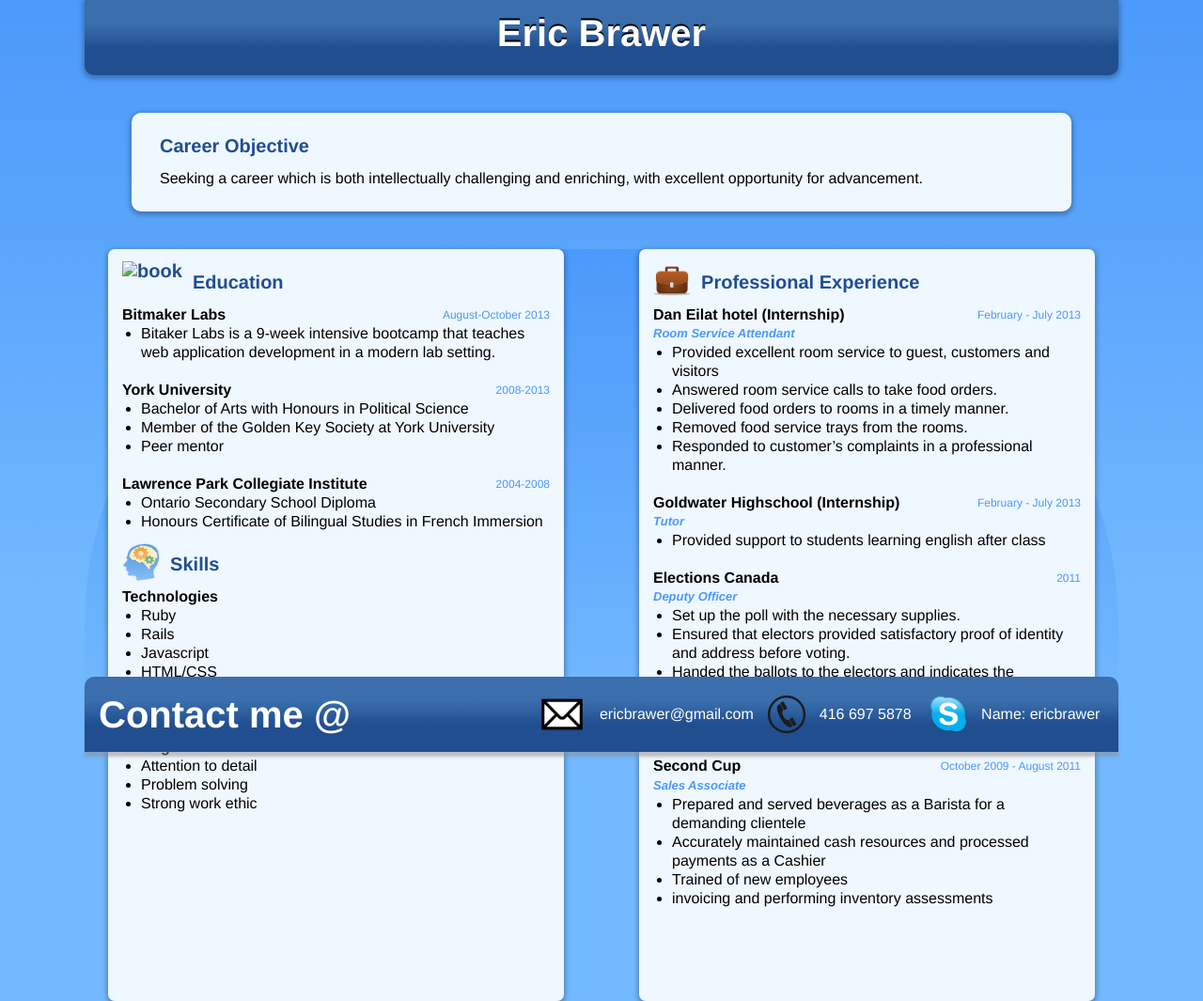
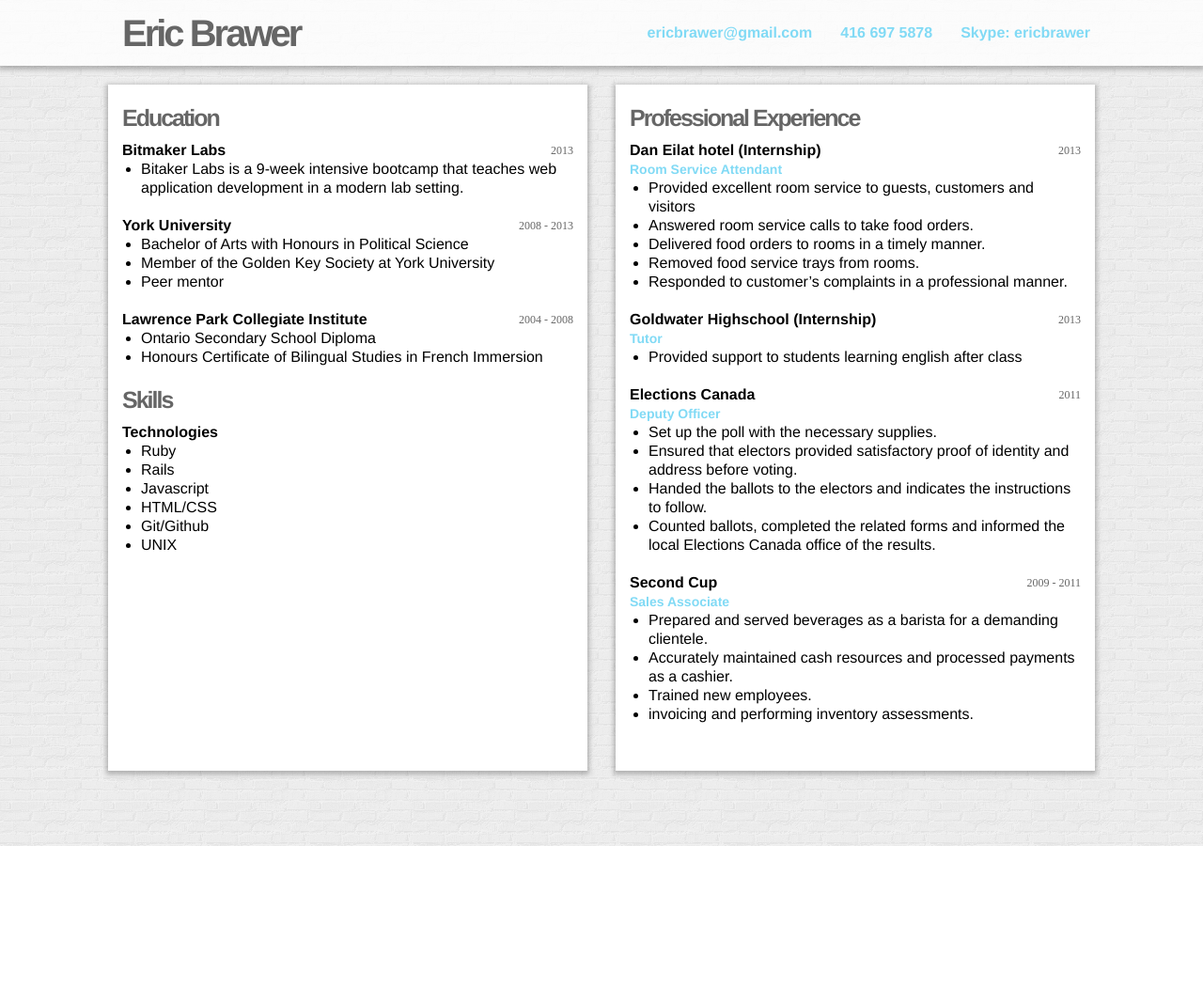
Before and after one commit to eabrawer/Resume, a plain HTML site: page index.html in a window 1280 px wide. Shown: the top 1065 px of the page at 94% size. After the commit the page ends 900 px from the top, so only its background shows below. Drawn offline with Linux system fonts and the light colour scheme.

Commit message:
Improved Resume

```diff
--- a/index.html
+++ b/index.html
@@ -8,29 +8,34 @@
 
 <body>
 
-	<div id="container">
-
 	<div id="header">
 
 		<div id="namebox">
 			<div id="name">
 				<h1>Eric Brawer</h1>
 			</div>
+			<div id="contact">
+
+				<div class="skype">
+					Skype: ericbrawer
+				</div>
+				<div class="phone">
+					416 697 5878
+				</div>
+				<div class="email">
+					<a href="mailto:ericbrawer@gmail.com?">ericbrawer@gmail.com</a>
+				</div>
+
+
+
+
+
+			</div>
 		</div>
 
 	</div>
 
-		<div id="goals">
-
-			<div class="sectiontitle">
-				<h2>Career Objective</h2>
-			</div>
-
-			<div class="information">
-				<p>Seeking a career which is both intellectually challenging and enriching, with excellent opportunity for advancement.</p>
-			</div>
-
-		</div>
+	<div id="container">
 
 		<div id="main">
 
@@ -38,13 +43,13 @@
 
 				<div class="sectiontitle">
 					<span class="title">
-					<img src="images/graduate.png" alt="book" width="40px" height="40px">
+					<!-- <img src="images/graduate.png" alt="book" width="40px" height="40px"> -->
 					</span>
-					<h2>&nbsp;&nbsp;Education</h2>
+					<h2>Education</h2>
 				</div>
 
 				<div class="information">
-					<span class="year"><p>August-October 2013</p></span>
+					<span class="year"><p>2013</p></span>
 					<ul>
 						<div class="name"><h3>Bitmaker Labs</h3></div>
 						<li>Bitaker Labs is a 9-week intensive bootcamp that teaches web application development in a modern lab setting.</li>
@@ -52,7 +57,7 @@
 
 					<br />
 
-					<span class="year"><p>2008-2013</p></span>
+					<span class="year"><p>2008 - 2013</p></span>
 					<ul>
 						<div class="name"><h3>York University</h3></div>
 						<li>Bachelor of Arts with Honours in Political Science</li>
@@ -62,7 +67,7 @@
 
 					<br />
 
-					<span class="year"><p>2004-2008</p></span>
+					<span class="year"><p>2004 - 2008</p></span>
 					<ul>
 						<div class="name"><h3>Lawrence Park Collegiate Institute</h3></div>
 						<li>Ontario Secondary School Diploma</li>
@@ -73,9 +78,9 @@
 
 				<div class="sectiontitle">
 					<span class="title">
-						<img src="images/brain.png" alt="skill" width="40px" height="40px">
+						<!-- <img src="images/brain.png" alt="skill" width="40px" height="40px"> -->
 					</span>
-					<h2>&nbsp;&nbsp;Skills</h2>
+					<h2>Skills</h2>
 				</div>
 
 				<div class="information">
@@ -90,13 +95,6 @@
 					</ul>
 
 					<br />
-
-					<ul>
-						<div class="name"><h3>Strengths</h3></div>
-						<li>Attention to detail</li>
-						<li>Problem solving</li>
-						<li>Strong work ethic</li>
-					</ul>
 				</div>
 
 			</div>
@@ -105,26 +103,26 @@
 
 				<div class="sectiontitle">
 					<span class="title">
-					<img src="images/briefcase.png" alt="exp" width="40px" height="40px">
+					<!-- <img src="images/briefcase.png" alt="exp" width="40px" height="40px"> -->
 					</span>
-					<h2>&nbsp;&nbsp;Professional Experience</h2>
+					<h2>Professional Experience</h2>
 				</div>
 
 				<div class="information">
-					<span class="year"><p>February - July 2013</p></span>
+					<span class="year"><p>2013</p></span>
 					<ul>
 						<div class="name"><h3>Dan Eilat hotel (Internship)</h3></div>
 						<span class="worktitle"><p>Room Service Attendant</p></span>
-							<li>Provided excellent room service to guest, customers and visitors</li>
+							<li>Provided excellent room service to guests, customers and visitors</li>
 							<li>Answered room service calls to take food orders.</li>
 							<li>Delivered food orders to rooms in a timely manner.</li>
-							<li>Removed food service trays from the rooms.</li>
+							<li>Removed food service trays from rooms.</li>
 							<li>Responded to customer&#146;s complaints in a professional manner.</li>
 					</ul>
 
 					<br />
 
-					<span class="year"><p>February - July 2013</p></span>
+					<span class="year"><p>2013</p></span>
 					<ul>
 						<div class="name"><h3>Goldwater Highschool (Internship)</h3></div>
 						<span class="worktitle"><p>Tutor</p></span>
@@ -140,19 +138,19 @@
 							<li>Set up the poll with the necessary supplies.</li>
 							<li>Ensured that electors provided satisfactory proof of identity and address before voting.</li>
 							<li>Handed the ballots to the electors and indicates the instructions to follow.</li>
-							<li>Counted the ballots, completed the related forms and informed the local Elections Canada office of the results.</li>
+							<li>Counted ballots, completed the related forms and informed the local Elections Canada office of the results.</li>
 					</ul>
 
 					<br />
 
-					<span class="year"><p>October 2009 - August 2011</p></span>
+					<span class="year"><p>2009 - 2011</p></span>
 					<ul>
 						<div class="name"><h3>Second Cup</h3></div>
 						<span class="worktitle">Sales Associate</span>
-						<li>Prepared and served beverages as a Barista for a demanding clientele</li>
-						<li>Accurately maintained cash resources and processed payments as a Cashier</li>
-						<li>Trained of new employees</li>
-						<li>invoicing and performing inventory assessments</li>
+						<li>Prepared and served beverages as a barista for a demanding clientele.</li>
+						<li>Accurately maintained cash resources and processed payments as a cashier.</li>
+						<li>Trained new employees.</li>
+						<li>invoicing and performing inventory assessments.</li>
 					</ul>
 				</div>
 
@@ -160,7 +158,8 @@
 
 		</div>
 
-		<div id="footer">
+	</div>
+<!-- 	<div id="footer">
 		<div id="namebox">
 
 			<div class="footertext2">
@@ -192,9 +191,6 @@
 			</div>
 
 		</div>
-		</div>
-
-	</div>
-
+	</div> -->
 </body>
 </html>
--- a/style.css
+++ b/style.css
@@ -32,14 +32,15 @@
 }
 
 body {
-	background-image: linear-gradient(bottom, #73B9FF 45%, #4B99FA 100%);
+/*	background-image: linear-gradient(bottom, #73B9FF 45%, #4B99FA 100%);
 	background-image: -o-linear-gradient(bottom, #73B9FF 45%, #4B99FA 100%);
 	background-image: -moz-linear-gradient(bottom, #73B9FF 45%, #4B99FA 100%);
 	background-image: -webkit-linear-gradient(bottom, #73B9FF 45%, #4B99FA 100%);
 	background-image: -ms-linear-gradient(bottom, #73B9FF 45%, #4B99FA 100%);
-	background-color: #73b9ff;
+	background-color: #73b9ff;*/
 	font-family: helvetica;
 	line-height: 20px;
+	background-image:url('images/brickwall.png');
 }
 
 #container {
@@ -56,8 +57,9 @@
 }
 
 .sectiontitle {
-	color: #204E8F;
-	font-size: 20px;
+	color: #666;
+	font-size: 25px;
+	letter-spacing: -2px;
 	font-weight: bold;
 	margin: 25px 0 15px 15px;
 }
@@ -66,80 +68,120 @@
 /* header */
 
 #header {
-	background-image: linear-gradient(bottom, #204E8F 36%, #3A6EAC 68%);
+/*	background-image: linear-gradient(bottom, #204E8F 36%, #3A6EAC 68%);
 	background-image: -o-linear-gradient(bottom, #204E8F 36%, #3A6EAC 68%);
 	background-image: -moz-linear-gradient(bottom, #204E8F 36%, #3A6EAC 68%);
 	background-image: -webkit-linear-gradient(bottom, #204E8F 36%, #3A6EAC 68%);
-	background-image: -ms-linear-gradient(bottom, #204E8F 36%, #3A6EAC 68%);
-	background-color: #0c286e;
-	border-bottom-right-radius: 10px;
-	border-bottom-left-radius: 10px;
+	background-image: -ms-linear-gradient(bottom, #204E8F 36%, #3A6EAC 68%);*/
+/*	background-color: #fff;
+*//*	border-bottom-right-radius: 10px;
+	border-bottom-left-radius: 10px;*/
 	box-shadow: 0px 2px 5px 2px rgba(0, 0, 0, 0.25);
-	height: 80px;
-	width: 1100px;
-
+	height: 70px;
+	width: 100%;
+	background:rgba(255,255,255, 0.8);
+	position: fixed;
 }
 
 #namebox {
 	border-radius-bottom: 10px;
-	float: left;
+	float: center;
 	height: 120px;
 	width: 1100px;
+	margin-left: auto;
+	margin-right: auto;
 }
 
 #name {
 	text-align: center;
+	float: left;
+	margin-left: 40px;
 }
 #name h1 {
-	color: white;
+	color: #666;
 	font-size: 40px;
+	letter-spacing: -3px;
 	font-weight: bold;
 	margin: 25px 0 0 0;
-	text-shadow: 0px -2px 0px black;
+/*	text-shadow: 0px -2px 0px black;
+*/}
+
+#contact {
+	float: right;
+	margin-right: 30px;
+	color: #81DAF5;
+	padding-top: 25px;
+	font-weight: bold;
 }
 
+#contact a {
+	color: #81DAF5;
+	font-weight: bold;
+}
+
+#contact a:hover {
+	color: #666;
+}
+
+.email {
+	float: right;
+}
+
+.phone {
+	float: right;
+	margin-left: 30px;
+}
+
+.skype {
+	float: right;
+	margin-left: 30px;
+}
 
 /* Goals/Qualifications */
 
 #goals {
-	background-color: #EFF7FF;
-	box-shadow: 0px 2px 5px 2px rgba(0, 0, 0, 0.25);
-	border-radius: 10px;
+/*	background-color: #EFF7FF;*/
+/*	box-shadow: 0px 2px 5px 2px rgba(0, 0, 0, 0.25);*/
+/*	border-radius: 10px;*/
 	float: left;
 	height: 90px;
-	margin:0px 0 40px 50px;
+	margin:0px 0 0px 25px;
 	padding: 0px 15px 15px 15px;
-	width: 970px;
+	width: 1020px;
+	border: 1px solid #CCC;
+	background-color: #FFF;
 }
 
 /* body */
 
 .column {
 	background-color: #EFF7FF;
-	border-radius: 7px;
+/*	border-radius: 7px;*/
 	box-shadow: 0px 2px 5px 2px rgba(0, 0, 0, 0.25);
-	height: 800px;
+	height: 730px;
 	padding: 0 15px 0 0;
 	margin: 20px;
-	width: 470px;
-}
+	width: 495px;
+	background-color: #fff;
+/*	border: 1px solid #CCC;
+*/}
 
 .col1 {
 	float: left;
-	margin: 0 0 0 25px;
+	margin: 90px 0 0 25px;
 }
 
 .col2 {
 	float: right;
-	margin: 0 25px 0 0;
+	margin: 90px 25px 0 0;
 }
 
  #main {
- 	background-image: linear-gradient(bottom, #73B9FF 45%, #4B99FA 100%);
+/* 	background-image: linear-gradient(bottom, #73B9FF 45%, #4B99FA 100%);
 	background-image: -o-linear-gradient(bottom, #73B9FF 45%, #4B99FA 100%);
 	background-image: -moz-linear-gradient(bottom, #73B9FF 45%, #4B99FA 100%);
 	background-image: -webkit-linear-gradient(bottom, #73B9FF 45%, #4B99FA 100%);
-	background-image: -ms-linear-gradient(bottom, #73B9FF 45%, #4B99FA 100%);
+	background-image: -ms-linear-gradient(bottom, #73B9FF 45%, #4B99FA 100%);*/
 	border-radius: 400px;
  	box-shadow: ;
  	float: left;
@@ -156,37 +198,39 @@
 
 .title {
 	float: left;
-	margin-top: -12px;
-}
+/*	margin-top: -12px;
+*/}
 
 .year {
 	float: right;
 	font-size: 12px;
-	color: #4B99FA;
+	color: #666;
+	font-family: 'helveticaneue-bold';
+	text-transform: uppercase;
 }
 
 .worktitle {
-	color: #4B99FA;
+	color: #81DAF5;
 	font-weight: bold;
-	font-size: 13px;
-	font-style: italic;
+	font-size: 14px;
 }
 
 /* footer */
 
 #footer {
-	background-image: linear-gradient(bottom, #204E8F 36%, #3A6EAC 68%);
+/*	background-image: linear-gradient(bottom, #204E8F 36%, #3A6EAC 68%);
 	background-image: -o-linear-gradient(bottom, #204E8F 36%, #3A6EAC 68%);
 	background-image: -moz-linear-gradient(bottom, #204E8F 36%, #3A6EAC 68%);
 	background-image: -webkit-linear-gradient(bottom, #204E8F 36%, #3A6EAC 68%);
-	background-image: -ms-linear-gradient(bottom, #204E8F 36%, #3A6EAC 68%);
-	border-top-right-radius: 10px;
-	border-top-left-radius: 10px;
+	background-image: -ms-linear-gradient(bottom, #204E8F 36%, #3A6EAC 68%);*/
+/*	border-top-right-radius: 10px;
+	border-top-left-radius: 10px;*/
 	bottom: 0px;
-	box-shadow: 0 5px 3px rgba(138, 138, 138, 0.5);
+	/*box-shadow: 0 5px 3px rgba(138, 138, 138, 0.5);*/
 	height: 80px;
 	position:fixed;
-	width: 1100px;
+	width: 100%;
+	background:rgba(255,255,255, 0.8);
 }
 
 
```
Also changed, not shown: images/brickwall.png (added), 1 other file. Lines whose indentation alone changed are shown as unchanged.
